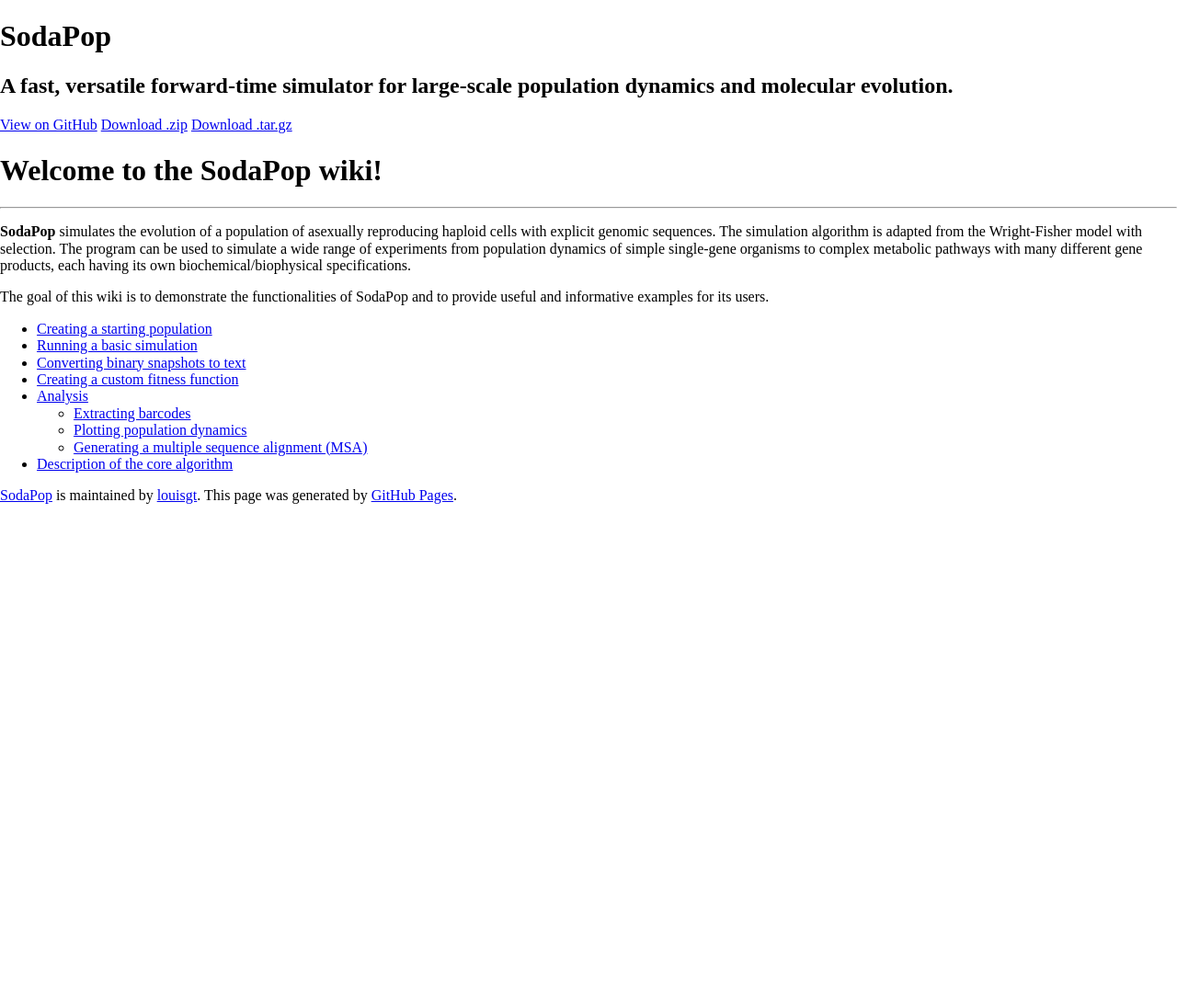
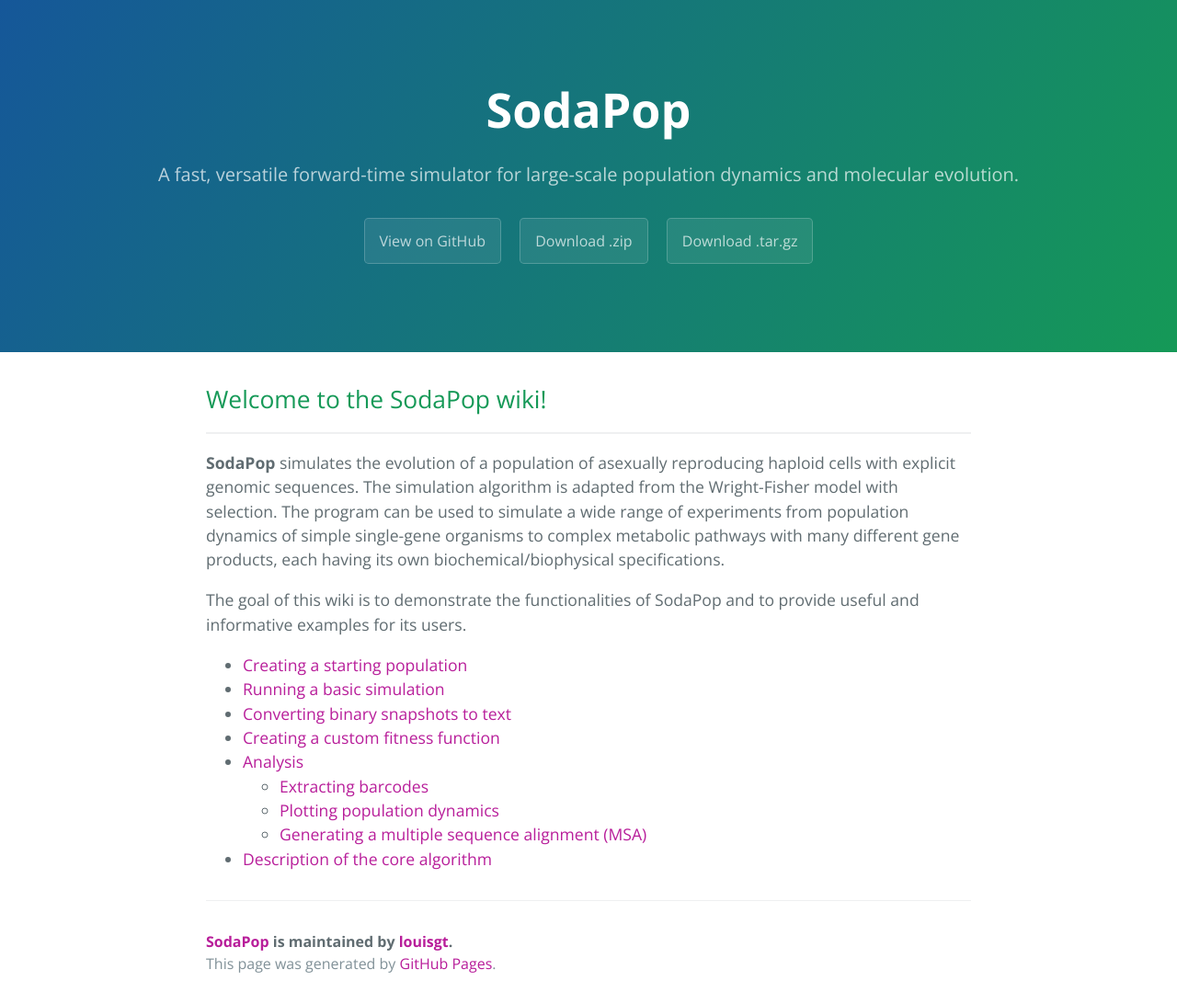
Before and after one commit to louisgt/SodaPop, a Jekyll site: the page built from docs/index.md, in a window 1280 px wide. Shown: the whole page at 92% size. Built offline with Jekyll 4.4.1, drawn with Linux system fonts in a browser that asks for light colours; nearby versions of some CDN libraries; our own code applies the rules of GitHub Pages for plain Markdown files; library files that are not in the unit come from our copies; before the commit the page ends 900 px from its top, so only the background shows below that.

Commit message:
Update default.html

```diff
--- a/docs/_layouts/default.html
+++ b/docs/_layouts/default.html
@@ -7,7 +7,7 @@
     <meta name="viewport" content="width=device-width, initial-scale=1">
     <meta name="theme-color" content="#a50c97">
     <link href='https://fonts.googleapis.com/css?family=Open+Sans:400,700' rel='stylesheet' type='text/css'>
-    <link rel="stylesheet" href="{{ site.baseurl }}/docs/assets/css/normalize.css">
+    <link rel="stylesheet" href="https://github.com/louisgt/SodaPop/blob/master/docs/assets/css/cayman.css">
   </head>
   <body>
     <section class="page-header">
```
